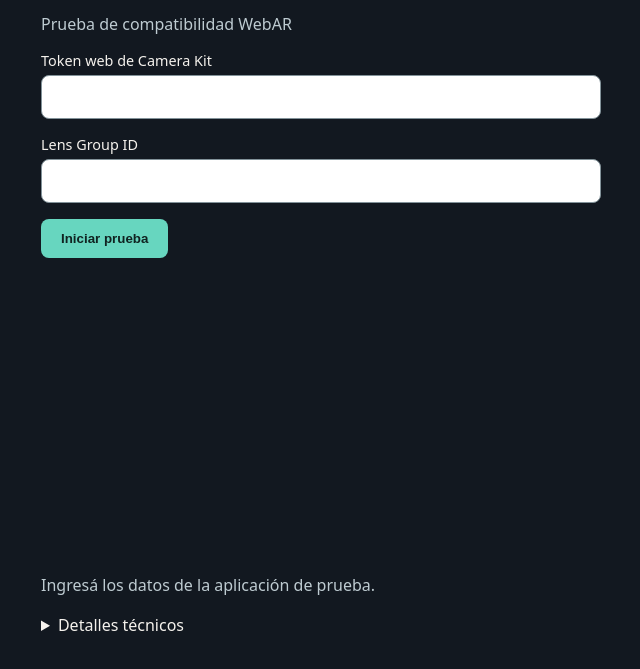
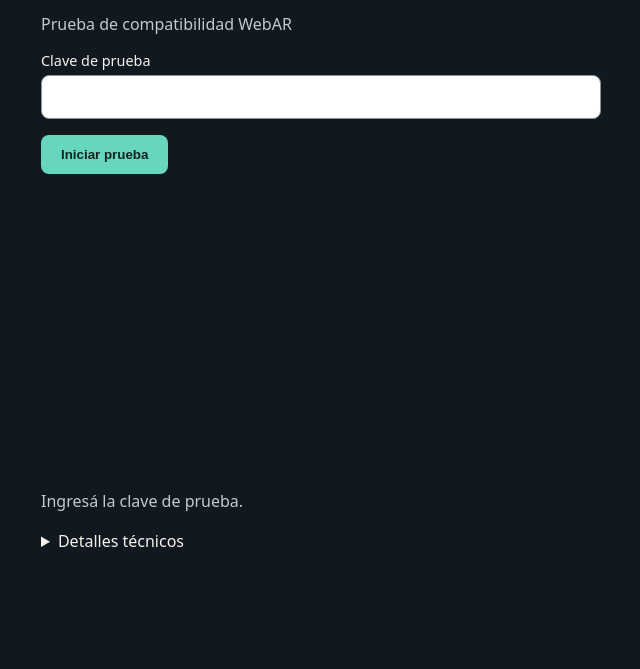
Before and after one commit to Pacosanx/rua-carioca-webar-test, a website built with Vite: page index.html in a window 1280 px wide. Shown: the part 91-760 px from the top of the page, without its empty margins (319-959 px from the left). Built offline with nearby package versions, Linux system fonts and the light colour scheme.

Commit message:
Simplify test access

```diff
--- a/index.html
+++ b/index.html
@@ -1,3 +1,3 @@
 <!doctype html>
 <html lang="es"><head><meta charset="utf-8"><meta name="viewport" content="width=device-width,initial-scale=1,viewport-fit=cover"><title>Rua da Carioca · prueba WebAR</title><link rel="stylesheet" href="./style.css"></head>
-<body><main><h1>Rua da Carioca</h1><p>Prueba de compatibilidad WebAR</p><form id="config"><label>Token web de Camera Kit<input id="token" required autocomplete="off" type="password"></label><label>Lens Group ID<input id="group" required autocomplete="off"></label><button>Iniciar prueba</button></form><canvas id="camera"></canvas><p id="status" role="status">Ingresá los datos de la aplicación de prueba.</p><details><summary>Detalles técnicos</summary><pre id="log"></pre><button type="button" id="copy">Copiar diagnóstico</button></details></main><script type="module" src="./src.js"></script></body></html>
+<body><main><h1>Rua da Carioca</h1><p>Prueba de compatibilidad WebAR</p><form id="config"><label>Clave de prueba<input id="password" required autocomplete="off" type="password"></label><button>Iniciar prueba</button></form><canvas id="camera"></canvas><p id="status" role="status">Ingresá la clave de prueba.</p><details><summary>Detalles técnicos</summary><pre id="log"></pre><button type="button" id="copy">Copiar diagnóstico</button></details></main><script type="module" src="./src.js"></script></body></html>
```
